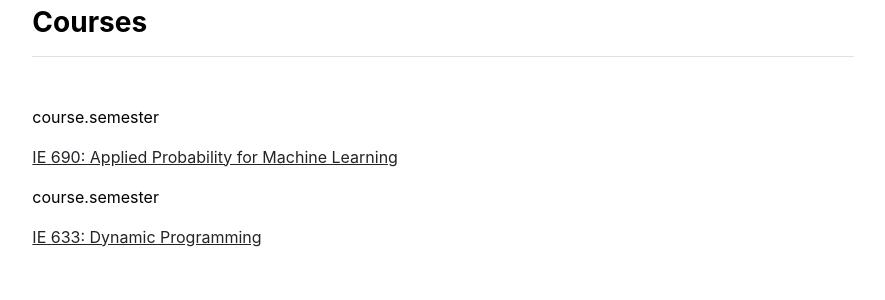
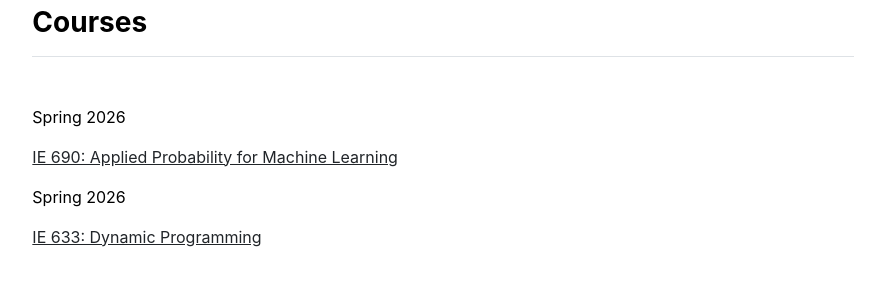
Before and after one commit to stochasticsystemslab/stochasticsystemslab.github.io, a Jekyll site: the page built from courses.md, in a window 1280 px wide. Shown: the part 167-467 px from the top of the page, without its empty margins (197-1082 px from the left). Built offline with Jekyll 4.4.1, drawn with Linux system fonts in a browser that asks for light colours.

Commit message:
Update courses.html

```diff
--- a/_layouts/courses.html
+++ b/_layouts/courses.html
@@ -8,7 +8,7 @@ layout: default
   <div>
     <h3 class="fw-bold border-bottom pb-3 mb-5">Courses</h3>
     {% for course in site.data.settings.courses %}
-      <p>course.semester</p>
+      <p>{{ course.semester }}</p>
       <p><a href="{{ site.github.url }}/courses/{{ course.url}}">{{ course.name }}</a></p>
     {% endfor %}
   </div>
```
